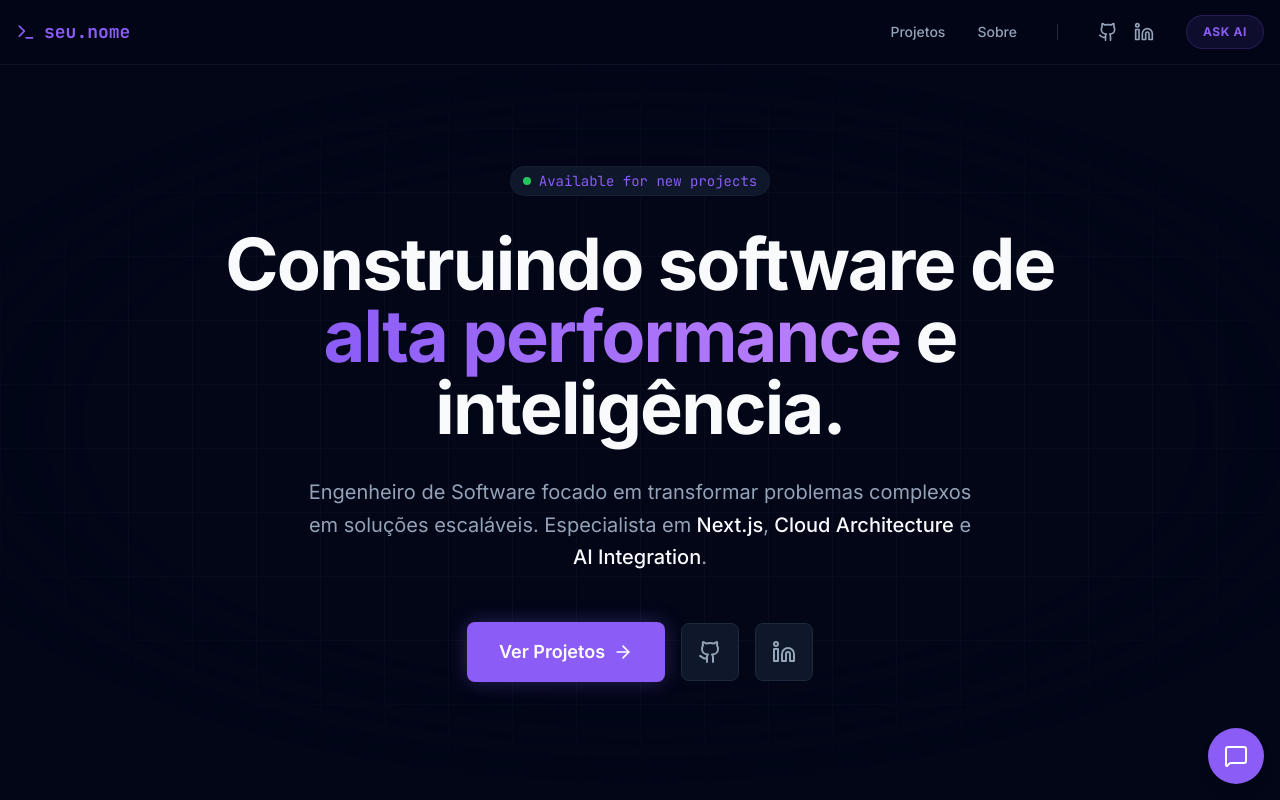
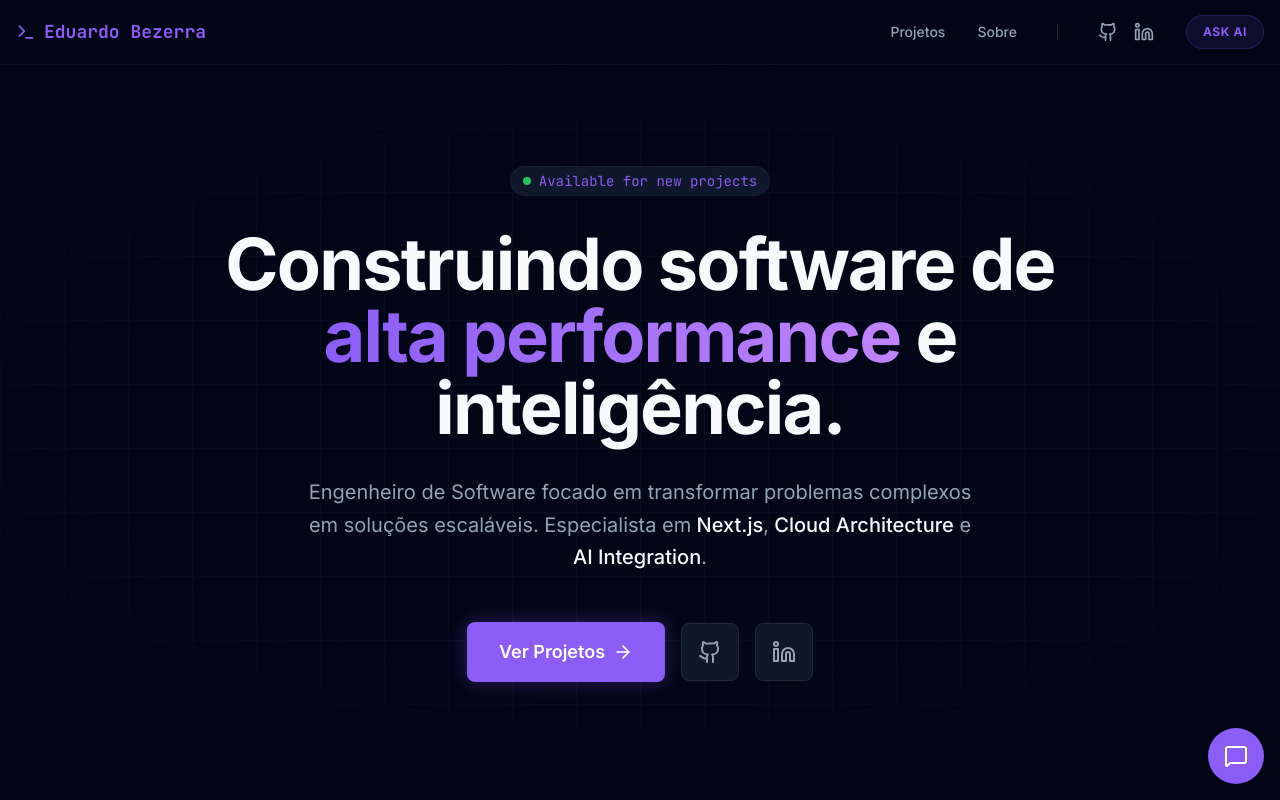
Before and after one commit to darkruden/site-curriculo, a Next.js app: page / in a window 1280 px wide. Shown: the top 800 px of the page. Built offline with nearby package versions, Linux system fonts and the light colour scheme.

Commit message:
refactor: substituir icones deprecated por componentes svg customizados na hero e navbar

```diff
--- a/src/components/sections/Hero.tsx
+++ b/src/components/sections/Hero.tsx
@@ -1,7 +1,8 @@
 "use client";
 
 import { motion } from "framer-motion";
-import { ArrowRight, Github, Linkedin, Download } from "lucide-react";
+import { ArrowRight, Download } from "lucide-react"; // [ALTERADO] Removido Github e Linkedin
+import { GithubIcon, LinkedinIcon } from "@/components/ui/SocialIcons"; // [NOVO]
 import Link from "next/link";
 import { cn } from "@/lib/utils";
 
@@ -75,22 +76,22 @@
 
                     <div className="flex gap-4">
                         <a
-                            href="https://github.com/seu-usuario"
+                            href="https://github.com/darkruden" // Lembre-se de ajustar este link se ainda não fez
                             target="_blank"
                             rel="noopener noreferrer"
                             className="p-4 rounded-lg bg-surface border border-border text-text-secondary hover:text-white hover:border-primary/50 transition-all hover:scale-105"
                             aria-label="GitHub Profile"
                         >
-                            <Github className="w-6 h-6" />
+                            <GithubIcon size={24} className="w-6 h-6" /> {/* [ATUALIZADO] */}
                         </a>
                         <a
-                            href="https://linkedin.com/in/seu-usuario"
+                            href="https://www.linkedin.com/in/eduardo-bezerra-450339206/" // Lembre-se de ajustar este link se ainda não fez
                             target="_blank"
                             rel="noopener noreferrer"
                             className="p-4 rounded-lg bg-surface border border-border text-text-secondary hover:text-white hover:border-primary/50 transition-all hover:scale-105"
                             aria-label="LinkedIn Profile"
                         >
-                            <Linkedin className="w-6 h-6" />
+                            <LinkedinIcon size={24} className="w-6 h-6" /> {/* [ATUALIZADO] */}
                         </a>
                     </div>
                 </motion.div>
--- a/src/components/sections/Navbar.tsx
+++ b/src/components/sections/Navbar.tsx
@@ -4,7 +4,8 @@
 import Link from "next/link";
 import { usePathname } from "next/navigation";
 import { motion, AnimatePresence } from "framer-motion";
-import { Menu, X, Github, Linkedin, Terminal } from "lucide-react";
+import { Menu, X, Terminal } from "lucide-react";
+import { GithubIcon, LinkedinIcon } from "@/components/ui/SocialIcons";
 import { cn } from "@/lib/utils";
 import { useChatControl } from "@/lib/chat-context"; // [IMPORTANTE: Importar o contexto]
 
@@ -30,7 +31,7 @@
                     className="flex items-center gap-2 font-mono text-lg font-bold text-primary hover:opacity-80 transition-opacity"
                 >
                     <Terminal size={20} />
-                    <span>seu.nome</span>
+                    <span>Eduardo Bezerra</span>
                 </Link>
 
                 {/* Desktop Navigation */}
@@ -53,20 +54,20 @@
                     {/* Social Links */}
                     <div className="flex items-center gap-4">
                         <a
-                            href="https://github.com" // Lembre de por seus links reais aqui depois
+                            href="https://github.com/darkruden" // Lembre de por seus links reais aqui depois
                             target="_blank"
                             rel="noopener noreferrer"
                             className="text-text-secondary hover:text-white transition-colors"
                         >
-                            <Github size={20} />
+                            <GithubIcon size={20} />
                         </a>
                         <a
-                            href="https://linkedin.com"
+                            href="https://www.linkedin.com/in/eduardo-bezerra-450339206/"
                             target="_blank"
                             rel="noopener noreferrer"
                             className="text-text-secondary hover:text-white transition-colors"
                         >
-                            <Linkedin size={20} />
+                            <LinkedinIcon size={20} />
                         </a>
                     </div>
 
--- /dev/null
+++ b/src/components/ui/SocialIcons.tsx
@@ -0,0 +1,49 @@
+import { cn } from "@/lib/utils";
+
+interface IconProps extends React.SVGProps<SVGSVGElement> {
+    className?: string;
+    size?: number;
+}
+
+export function GithubIcon({ className, size = 20, ...props }: IconProps) {
+    return (
+        <svg
+            xmlns="http://www.w3.org/2000/svg"
+            width={size}
+            height={size}
+            viewBox="0 0 24 24"
+            fill="none"
+            stroke="currentColor"
+            strokeWidth="2"
+            strokeLinecap="round"
+            strokeLinejoin="round"
+            className={cn("lucide lucide-github", className)}
+            {...props}
+        >
+            <path d="M15 22v-4a4.8 4.8 0 0 0-1-3.5c3 0 6-2 6-5.5.08-1.25-.27-2.48-1-3.5.28-1.15.28-2.35 0-3.5 0 0-1 0-3 1.5-2.64-.5-5.36.5-8 0C6 2 5 2 5 2c-.3 1.15-.3 2.35 0 3.5A5.403 5.403 0 0 0 4 9c0 3.5 3 5.5 6 5.5-.39.49-.68 1.05-.85 1.65-.17.6-.22 1.23-.15 1.85v4" />
+            <path d="M9 18c-4.51 2-5-2-7-2" />
+        </svg>
+    );
+}
+
+export function LinkedinIcon({ className, size = 20, ...props }: IconProps) {
+    return (
+        <svg
+            xmlns="http://www.w3.org/2000/svg"
+            width={size}
+            height={size}
+            viewBox="0 0 24 24"
+            fill="none"
+            stroke="currentColor"
+            strokeWidth="2"
+            strokeLinecap="round"
+            strokeLinejoin="round"
+            className={cn("lucide lucide-linkedin", className)}
+            {...props}
+        >
+            <path d="M16 8a6 6 0 0 1 6 6v7h-4v-7a2 2 0 0 0-2-2 2 2 0 0 0-2 2v7h-4v-7a6 6 0 0 1 6-6z" />
+            <rect width="4" height="12" x="2" y="9" />
+            <circle cx="4" cy="4" r="2" />
+        </svg>
+    );
+}
--- a/src/content/profile.ts
+++ b/src/content/profile.ts
@@ -4,7 +4,7 @@
   headline: "Engenheiro de Software & AI Enthusiast | Focado em Java, Python e RAG",
 
   // O "Elevator Pitch" refinado:
-  bio_short: "Estudante de Ciência da Computação na UFPI (25 anos) com foco em desenvolvimento Full Stack e Inteligência Artificial. Tenho experiência prática na construção de Chatbots e sistemas RAG (Retrieval-Augmented Generation). Movido por uma ambição extrema e pela promessa de excelência profissional, busco minha primeira oportunidade formal para aplicar minha proatividade em desafios de Engenharia de Software ou Data Science.",
+  bio_short: "Estudante de Ciência da Computação na UFPI (25 anos de idade) com foco em desenvolvimento Full Stack e Inteligência Artificial. Tenho experiência prática na construção de Chatbots e sistemas RAG (Retrieval-Augmented Generation). Movido por uma ambição extrema e pela promessa de excelência profissional, busco minha primeira oportunidade formal para aplicar minha proatividade em desafios de Engenharia de Software ou Data Science.",
 
   email: "bezerra35eduardo@gmail.com", // Coloque seu email real aqui
   social_links: {
```
